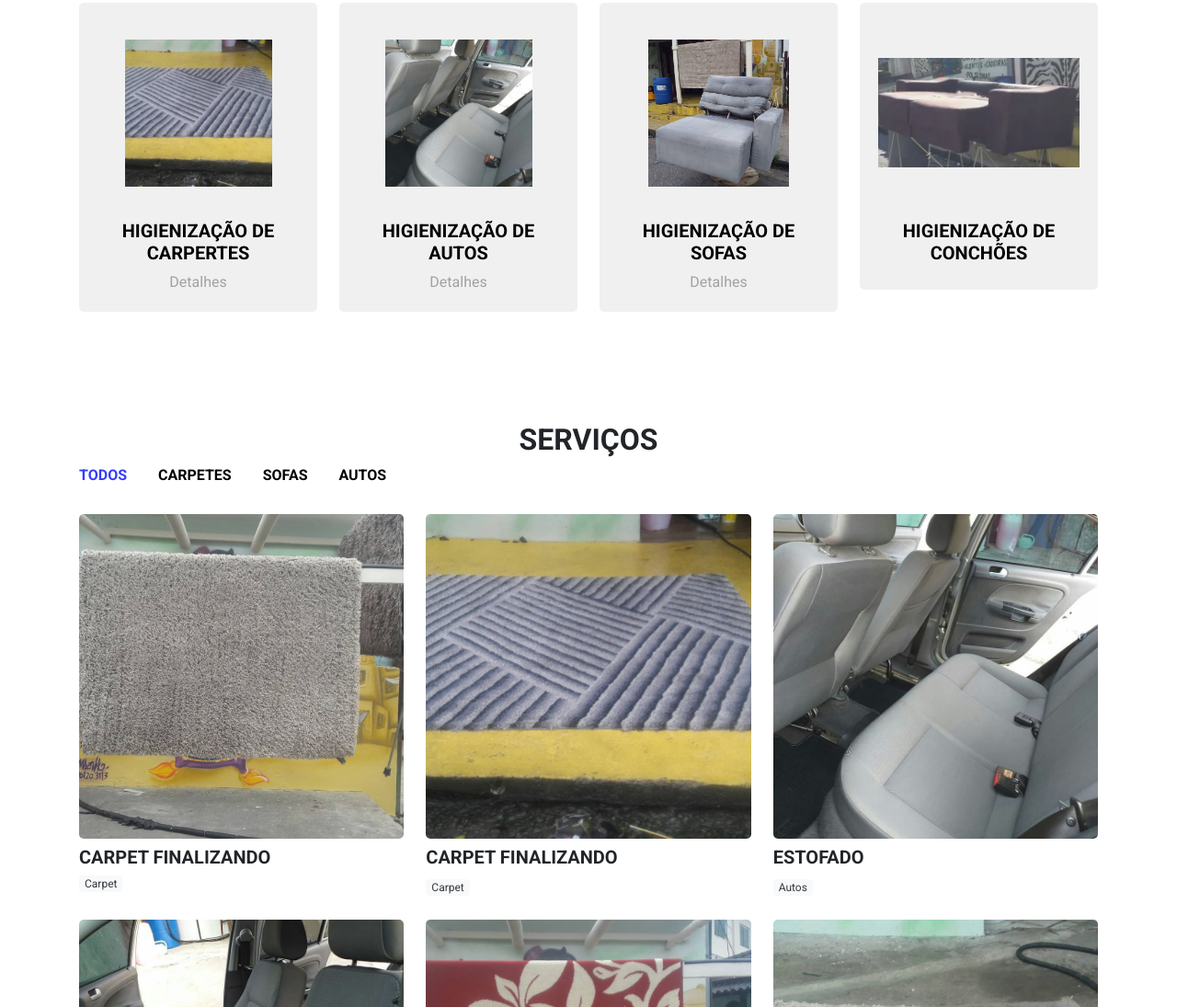
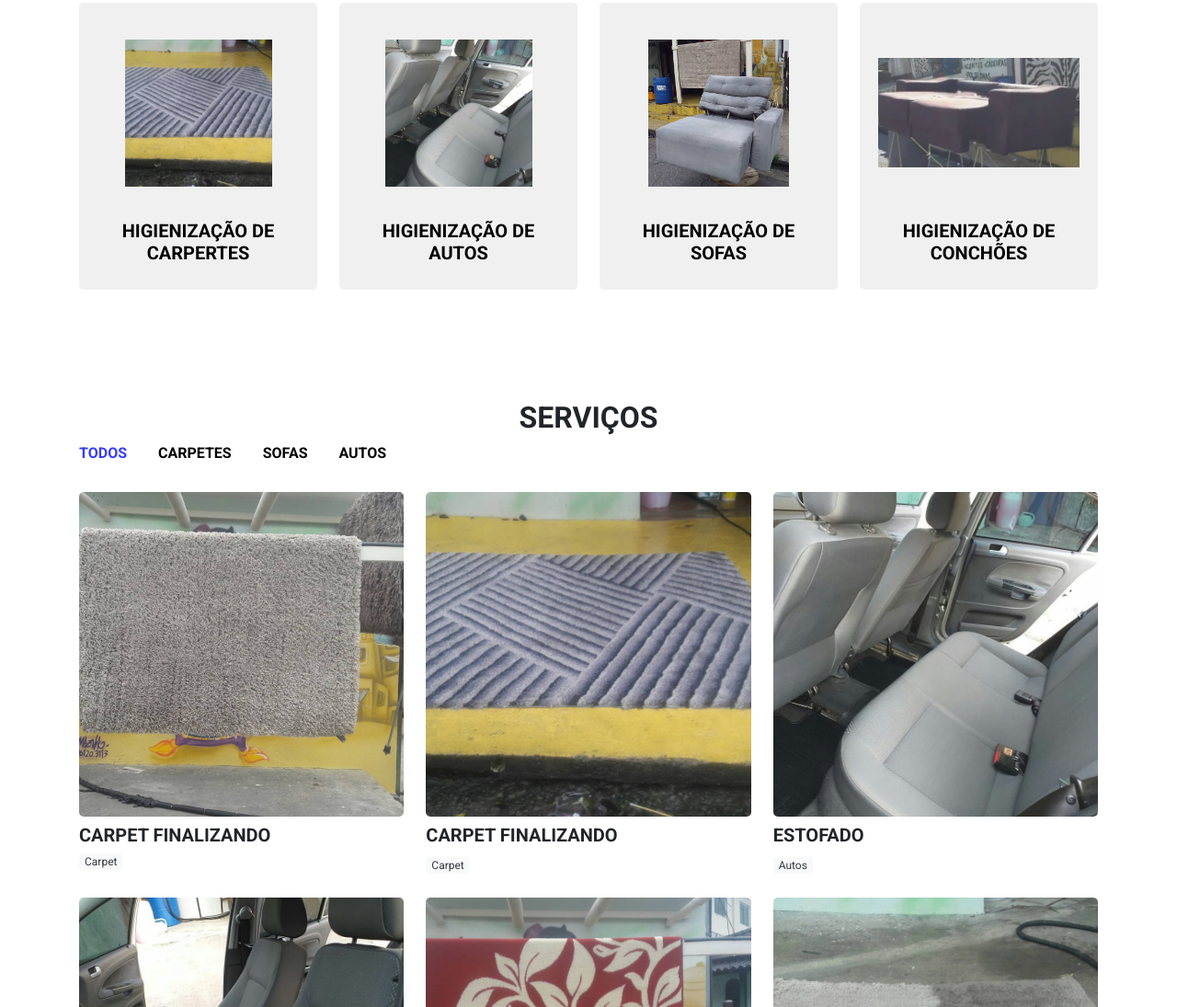
Before and after one commit to jhonatabezerra/JanaProject, a plain HTML site: page index.html in a window 1280 px wide. Shown: the part 1814-2909 px from the top of the page at 92% size. Drawn offline with nearby package versions, Linux system fonts and the light colour scheme.

Commit message:
Code fix

```diff
--- a/index.html
+++ b/index.html
@@ -108,9 +108,6 @@
                 <img src="assets/services/2.jpg" class="img-fluid" />
               </div>
               <h5 class="text-uppercase">Higienização de Carpertes</h5>
-              <p class="mb-0">
-                Detalhes
-              </p>
             </a>
           </div>
           <div class="col-lg-3 col-md-6 mb-lg-0 mb-4">
@@ -119,9 +116,6 @@
                 <img src="assets/services/3.jpg" class="img-fluid" />
               </div>
               <h5 class="text-uppercase">Higienização de Autos</h5>
-              <p class="mb-0">
-                Detalhes
-              </p>
             </a>
           </div>
           <div class="col-lg-3 col-md-6 mb-lg-0 mb-4">
@@ -130,9 +124,6 @@
                 <img src="assets/services/10.jpg" class="img-fluid" />
               </div>
               <h5 class="text-uppercase">Higienização de Sofas</h5>
-              <p class="mb-0">
-                Detalhes
-              </p>
             </a>
           </div>
           <div class="col-lg-3 col-md-6 mb-lg-0 mb-4">
@@ -141,8 +132,6 @@
                 <img src="assets/sofa.JPG" class="img-fluid" />
               </div>
               <h5 class="text-uppercase">Higienização de conchões</h5>
-              <p class="mb-0">
-              </p>
             </a>
           </div>
         </div>
```
